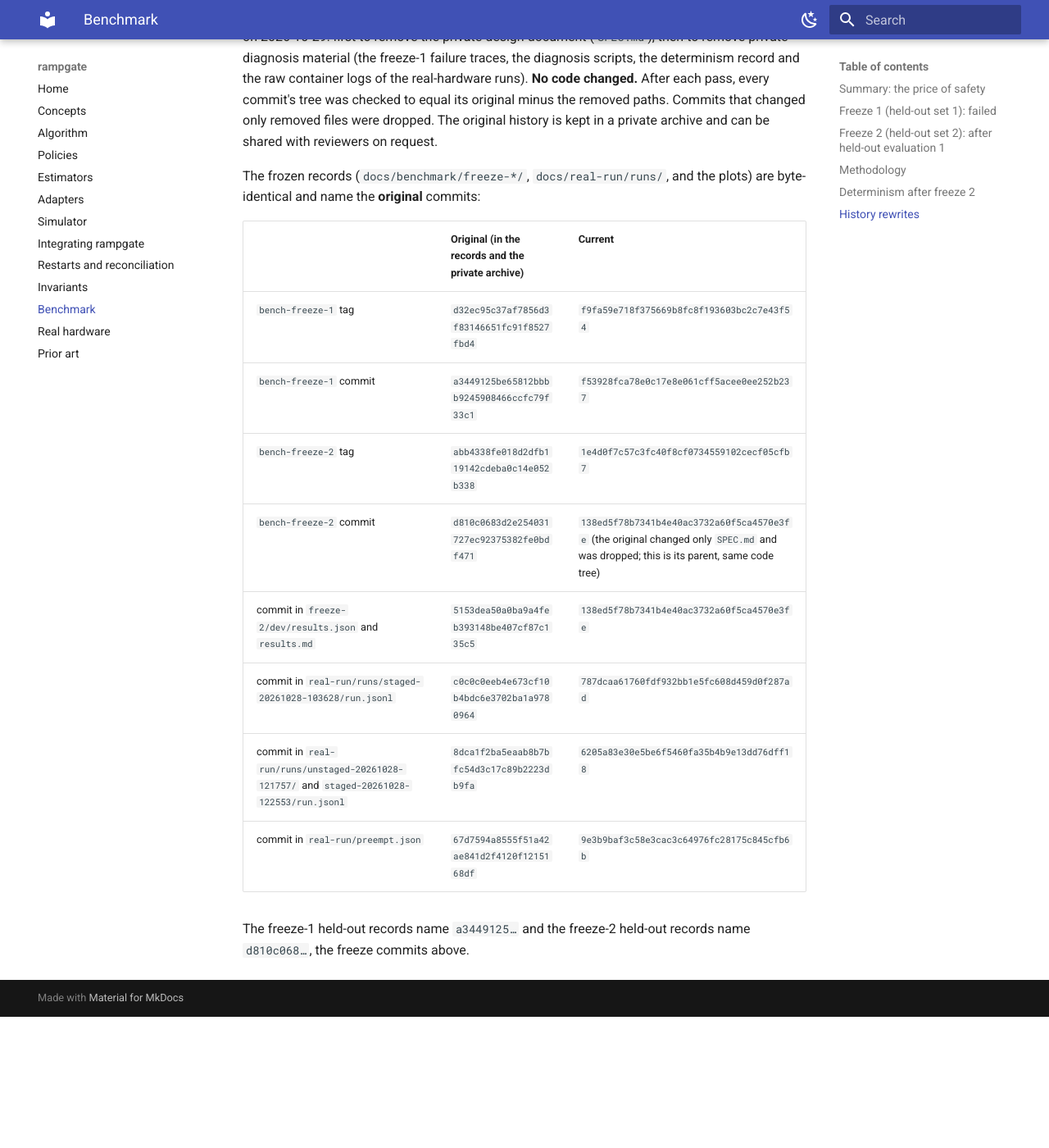
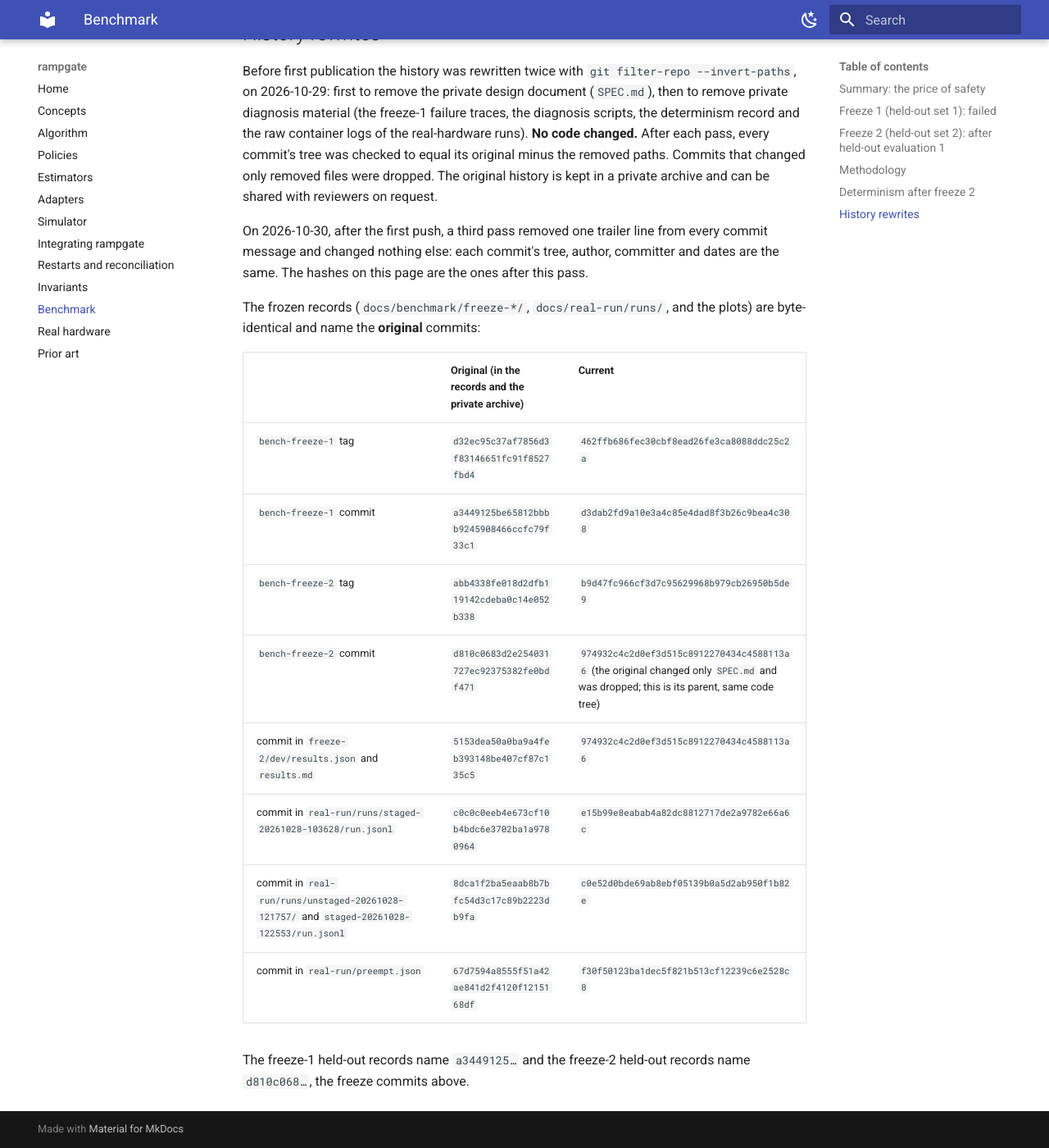
Before and after one commit to KebanFiru/rampgate, an MkDocs documentation site: the page built from docs/benchmark.md, in a window 1280 px wide and 1400 px high, scrolled down 16336 px. Shown: the whole window at 82% size. Built offline with MkDocs 1.6.1 and Material for MkDocs 9.7.7, drawn with Linux system fonts in a browser that asks for light colours; before the commit the page ends 17576 px from its top, so only the background shows below that; some of the changed text lies outside the part shown.

Commit message:
docs(benchmark): hashes after the commit-message rewrite; the third pass in the history note
The third pass removed one trailer line from every commit message; each
commit's tree, author, committer and dates are unchanged. This commit maps the
hashes in docs/benchmark.md and docs/real-run/assumptions.md to the rewritten
commits and records the pass. The frozen records keep their original hashes.

````diff
--- a/docs/benchmark.md
+++ b/docs/benchmark.md
@@ -201,54 +201,56 @@ Until 2026-10-28 the protocol required pushing the tag to GitHub before its run.
   - the isolation-precedence fix (I20);
   - the L6 items, which change no development-seed run (see [Determinism](#determinism-after-freeze-2)).
 
-**Changes made after results were first seen** (the first benchmark results were seen after `c37de39`, 2026-10-21). Hashes are after the history rewrites; *private* marks a commit that changed only removed files (the design document or private diagnosis material) and exists only in the original history, under the original hash shown. [History rewrites](#history-rewrites) maps the hashes that appear in the frozen records to their originals.
+**Changes made after results were first seen** (the first benchmark results were seen after `58cfb1e`, 2026-10-21). Hashes are after the history rewrites; *private* marks a commit that changed only removed files (the design document or private diagnosis material) and exists only in the original history, under the original hash shown. [History rewrites](#history-rewrites) maps the hashes that appear in the frozen records to their originals.
 
 *After the first development-seed results, before freeze 1 (2026-10-22):*
 
 | Commit | Change |
 |---|---|
-| `ad61631` | `HintExceeded` warning when observed usage exceeds the declared hint. |
-| `06e63b5` | Clarified "first-contact OOM": a declared hint is not an observation (written after results were seen). |
-| `955755e` | Added OOM kills per job and the repeat-OOM gate (a stricter criterion, added after results). |
+| `ff19871` | `HintExceeded` warning when observed usage exceeds the declared hint. |
+| `3cf9ffb` | Clarified "first-contact OOM": a declared hint is not an observation (written after results were seen). |
+| `cc7c5b2` | Added OOM kills per job and the repeat-OOM gate (a stricter criterion, added after results). |
 | private (`5a5a081`) | The L4 gates cover the `main` and `warm` groups; the sensitivity sweep is reported only. |
-| `f62cc5c` | Fix: an OOM lower bound alone never makes an estimate trusted. |
-| private (`4ccf181`) | Design document for f62cc5c. |
-| `a914674` | Changelog for f62cc5c. |
+| `64ca762` | Fix: an OOM lower bound alone never makes an estimate trusted. |
+| private (`4ccf181`) | Design document for 64ca762. |
+| `615fbec` | Changelog for 64ca762. |
 | private (`72de3ca`) | Design document: a separate `trusted_margin` (1.05) for trusted warming jobs. |
-| `8597a89` | `Config.trusted_margin` (default 1.05). |
-| `80dcba8` | History keeps arrival order, so an older lower bound never overrides a later success. |
-| `13950eb` | Bench tooling: `trusted_margin` sweep, Pareto plots, warm-vs-cold diagnosis, `--seed-start` / `--commit`. |
+| `c4de4f3` | `Config.trusted_margin` (default 1.05). |
+| `2e3c1f2` | History keeps arrival order, so an older lower bound never overrides a later success. |
+| `d4e94be` | Bench tooling: `trusted_margin` sweep, Pareto plots, warm-vs-cold diagnosis, `--seed-start` / `--commit`. |
 | private (`d7955b0`) | Protocol: development seeds 0–9, held-out seeds 1000–1019, freeze tag. |
 | private (`c1629e8`) | Design document for rule A, rationale written before measuring. |
-| `f53928f` | Rule A: `trusted_margin` only with ≥ 3 observations. **Tagged `bench-freeze-1`.** |
+| `d3dab2f` | Rule A: `trusted_margin` only with ≥ 3 observations. **Tagged `bench-freeze-1`.** |
 
 *After held-out evaluation 1, before freeze 2 (2026-10-27):*
 
 | Commit | Change |
 |---|---|
-| `fd6ef89` | Recorded the freeze-1 held-out results unchanged. |
-| `6b3e840` | Plots carry tag, commit and seed set and are redrawn from `results.json`. |
-| `129688c` | Freeze-1 held-out plots and failure traces (the traces were removed from the published history, see [History rewrites](#history-rewrites)). |
+| `396e4ca` | Recorded the freeze-1 held-out results unchanged. |
+| `49f2b43` | Plots carry tag, commit and seed set and are redrawn from `results.json`. |
+| `752e7d3` | Freeze-1 held-out plots and failure traces (the traces were removed from the published history, see [History rewrites](#history-rewrites)). |
 | private (`f9e0dee`) | Design document: lower-bound-only estimates grow by `oom_growth`, rationale before measuring. |
-| `34a05e3` | Lower-bound-only estimates grow by `oom_growth` for admission. |
+| `4d21648` | Lower-bound-only estimates grow by `oom_growth` for admission. |
 | private (`61ebe13`) | Design document: an untrusted warming job holds its device against every start (I17). |
-| `a722dda` | An untrusted warming job holds its device against every start (I17). |
-| `088f427` | The six freeze-1 held-out failures as regression tests (replayed, not reported). |
-| `02448f6` | Protocol: freeze-N, a new held-out set per freeze, development seeds 0–49. |
+| `e7afa91` | An untrusted warming job holds its device against every start (I17). |
+| `5561a10` | The six freeze-1 held-out failures as regression tests (replayed, not reported). |
+| `dcfa2c2` | Protocol: freeze-N, a new held-out set per freeze, development seeds 0–49. |
 | private (`732837a`) | Design document: every dimension whose estimate is a lower bound grows (scope widened before measuring). |
-| `4c873b0` | Grow every estimate dimension that comes from a lower bound. |
+| `02a8315` | Grow every estimate dimension that comes from a lower bound. |
 | private (`e75c280`) | Diagnosis tooling: `--only` pairs, `--all-ooms`. |
 | private (`1b85ced`) | Diagnosis: check that Overcommitted was active at freeze-1's (c) OOMs. |
 | private (`61f58bd`) | Design document: Rule V (vacate), isolation retry, I18/I19, I13 exception, new reported metrics, v0.2 roadmap note. |
 | private (`101e77e`) | Design document: Rule V vacates STABLE jobs only, triggered by `MarkStable` / `UpdateReservation`. |
-| `a143ad9` | Rule V and the isolation retry; state schema v4. |
-| `1d7e3a6` | Report Rule V vacates, isolation wait and Overcommitted warnings (not gated). |
-| `138ed5f` | Development-seed failures found before freeze 2 (b_mixed 36, d_under 36, b_mixed 19) as regression tests. **`bench-freeze-2` after the rewrite.** |
-| private (`d810c06`) | Design document roadmap: a v0.2 scenario where hints stay decisive longer. **Originally tagged `bench-freeze-2`** (no code change: the rewritten tag points at its parent `138ed5f`, same code tree). |
+| `c11bd65` | Rule V and the isolation retry; state schema v4. |
+| `a113bc5` | Report Rule V vacates, isolation wait and Overcommitted warnings (not gated). |
+| `974932c` | Development-seed failures found before freeze 2 (b_mixed 36, d_under 36, b_mixed 19) as regression tests. **`bench-freeze-2` after the rewrite.** |
+| private (`d810c06`) | Design document roadmap: a v0.2 scenario where hints stay decisive longer. **Originally tagged `bench-freeze-2`** (no code change: the rewritten tag points at its parent `974932c`, same code tree). |
 
 *After held-out evaluation 2:* the freeze-2 results recorded unchanged; the README's benchmark, status and prior-art sections and this Methodology section (then in the README); the design document's publishing rule and its record of publication, including a correction (it used to say `bench-freeze-1` was pushed after its results; it has never been pushed).
 
 *Before first publication (2026-10-29):* the history was rewritten to remove the design document, and then the private diagnosis material ([History rewrites](#history-rewrites)). The rewrites change no code: every commit keeps its tree minus the removed paths. Their follow-up commits change no behaviour: they replace the references to `SPEC.md` (in code, only comments, docstrings and benchmark report headings), publish the invariants as [Invariants](invariants.md), move the benchmark tables and this Methodology from the README to this page, and map old commit hashes to new ones. The frozen records keep their original hashes.
+
+*After the first push (2026-10-30):* a trailer line was removed from every commit message ([History rewrites](#history-rewrites)); no tree changed.
 
 ## Determinism after freeze 2
 
@@ -259,23 +261,25 @@ python benchmarks/trace_digest.py --out a.json
 python benchmarks/trace_digest.py --compare a.json b.json
 ```
 
-Commits: the commit before the fix `eedf88c`; the isolation-precedence fix `6658c8a`; the L6 core changes `76b15c8`; warm-up from the floor crossing `886c94a`. The record of that comparison is in the private archive.
+Commits: the commit before the fix `7cff69c`; the isolation-precedence fix `f91f421`; the L6 core changes `d031c85`; warm-up from the floor crossing `fc7a0e1`. The record of that comparison is in the private archive.
 
 ## History rewrites
 
 Before first publication the history was rewritten twice with `git filter-repo --invert-paths`, on 2026-10-29: first to remove the private design document (`SPEC.md`), then to remove private diagnosis material (the freeze-1 failure traces, the diagnosis scripts, the determinism record and the raw container logs of the real-hardware runs). **No code changed.** After each pass, every commit's tree was checked to equal its original minus the removed paths. Commits that changed only removed files were dropped. The original history is kept in a private archive and can be shared with reviewers on request.
 
+On 2026-10-30, after the first push, a third pass removed one trailer line from every commit message and changed nothing else: each commit's tree, author, committer and dates are the same. The hashes on this page are the ones after this pass.
+
 The frozen records (`docs/benchmark/freeze-*/`, `docs/real-run/runs/`, and the plots) are byte-identical and name the **original** commits:
 
 | | Original (in the records and the private archive) | Current |
 |---|---|---|
-| `bench-freeze-1` tag | `d32ec95c37af7856d3f83146651fc91f8527fbd4` | `f9fa59e718f375669b8fc8f193603bc2c7e43f54` |
-| `bench-freeze-1` commit | `a3449125be65812bbbb9245908466ccfc79f33c1` | `f53928fca78e0c17e8e061cff5acee0ee252b237` |
-| `bench-freeze-2` tag | `abb4338fe018d2dfb119142cdeba0c14e052b338` | `1e4d0f7c57c3fc40f8cf0734559102cecf05cfb7` |
-| `bench-freeze-2` commit | `d810c0683d2e254031727ec92375382fe0bdf471` | `138ed5f78b7341b4e40ac3732a60f5ca4570e3fe` (the original changed only `SPEC.md` and was dropped; this is its parent, same code tree) |
-| commit in `freeze-2/dev/results.json` and `results.md` | `5153dea50a0ba9a4feb393148be407cf87c135c5` | `138ed5f78b7341b4e40ac3732a60f5ca4570e3fe` |
-| commit in `real-run/runs/staged-20261028-103628/run.jsonl` | `c0c0c0eeb4e673cf10b4bdc6e3702ba1a9780964` | `787dcaa61760fdf932bb1e5fc608d459d0f287ad` |
-| commit in `real-run/runs/unstaged-20261028-121757/` and `staged-20261028-122553/run.jsonl` | `8dca1f2ba5eaab8b7bfc54d3c17c89b2223db9fa` | `6205a83e30e5be6f5460fa35b4b9e13dd76dff18` |
-| commit in `real-run/preempt.json` | `67d7594a8555f51a42ae841d2f4120f1215168df` | `9e3b9baf3c58e3cac3c64976fc28175c845cfb6b` |
+| `bench-freeze-1` tag | `d32ec95c37af7856d3f83146651fc91f8527fbd4` | `462ffb686fec30cbf8ead26fe3ca8088ddc25c2a` |
+| `bench-freeze-1` commit | `a3449125be65812bbbb9245908466ccfc79f33c1` | `d3dab2fd9a10e3a4c85e4dad8f3b26c9bea4c308` |
+| `bench-freeze-2` tag | `abb4338fe018d2dfb119142cdeba0c14e052b338` | `b9d47fc966cf3d7c95629968b979cb26950b5de9` |
+| `bench-freeze-2` commit | `d810c0683d2e254031727ec92375382fe0bdf471` | `974932c4c2d0ef3d515c8912270434c4588113a6` (the original changed only `SPEC.md` and was dropped; this is its parent, same code tree) |
+| commit in `freeze-2/dev/results.json` and `results.md` | `5153dea50a0ba9a4feb393148be407cf87c135c5` | `974932c4c2d0ef3d515c8912270434c4588113a6` |
+| commit in `real-run/runs/staged-20261028-103628/run.jsonl` | `c0c0c0eeb4e673cf10b4bdc6e3702ba1a9780964` | `e15b99e8eabab4a82dc8812717de2a9782e66a6c` |
+| commit in `real-run/runs/unstaged-20261028-121757/` and `staged-20261028-122553/run.jsonl` | `8dca1f2ba5eaab8b7bfc54d3c17c89b2223db9fa` | `c0e52d0bde69ab8ebf05139b0a5d2ab950f1b82e` |
+| commit in `real-run/preempt.json` | `67d7594a8555f51a42ae841d2f4120f1215168df` | `f30f50123ba1dec5f821b513cf12239c6e2528c8` |
 
 The freeze-1 held-out records name `a3449125…` and the freeze-2 held-out records name `d810c068…`, the freeze commits above.
````
Also changed, not shown: other parts of docs/benchmark.md (+3 -3 lines), docs/real-run/assumptions.md (+5 -5 lines).
